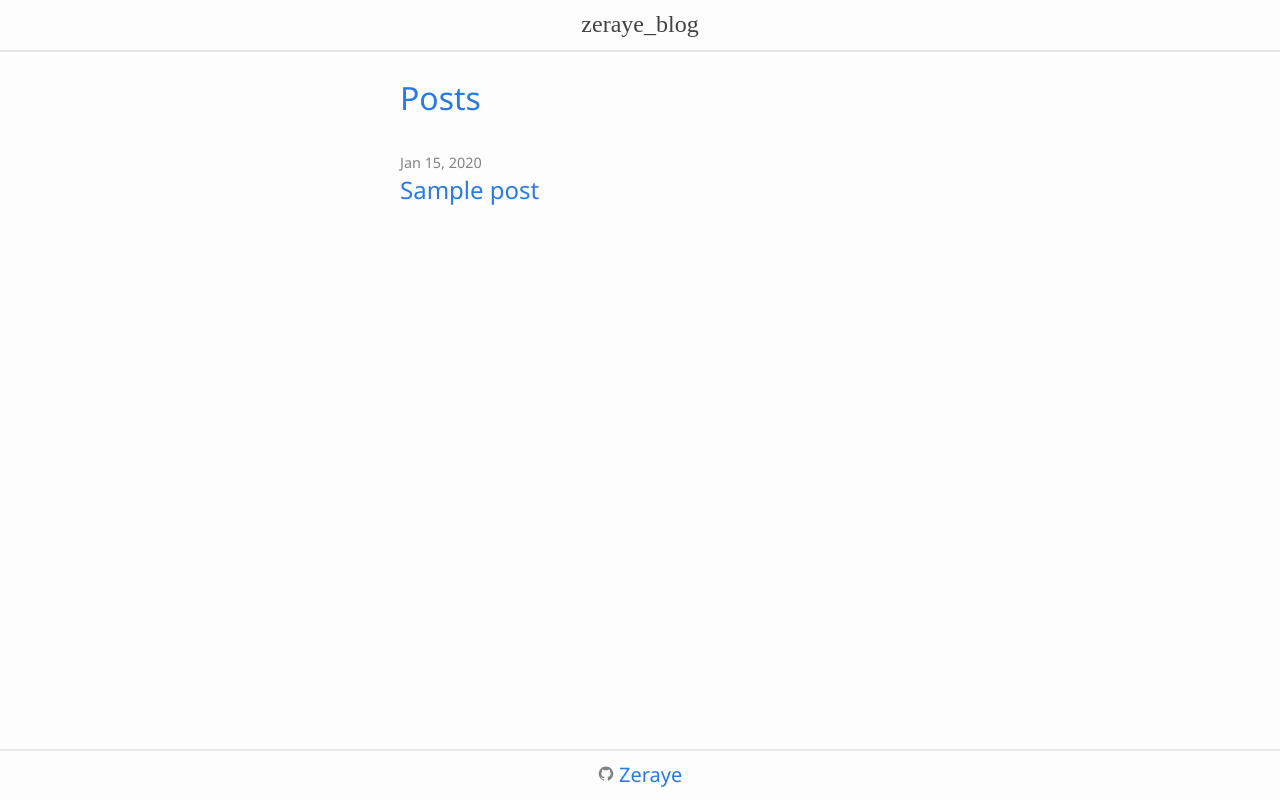
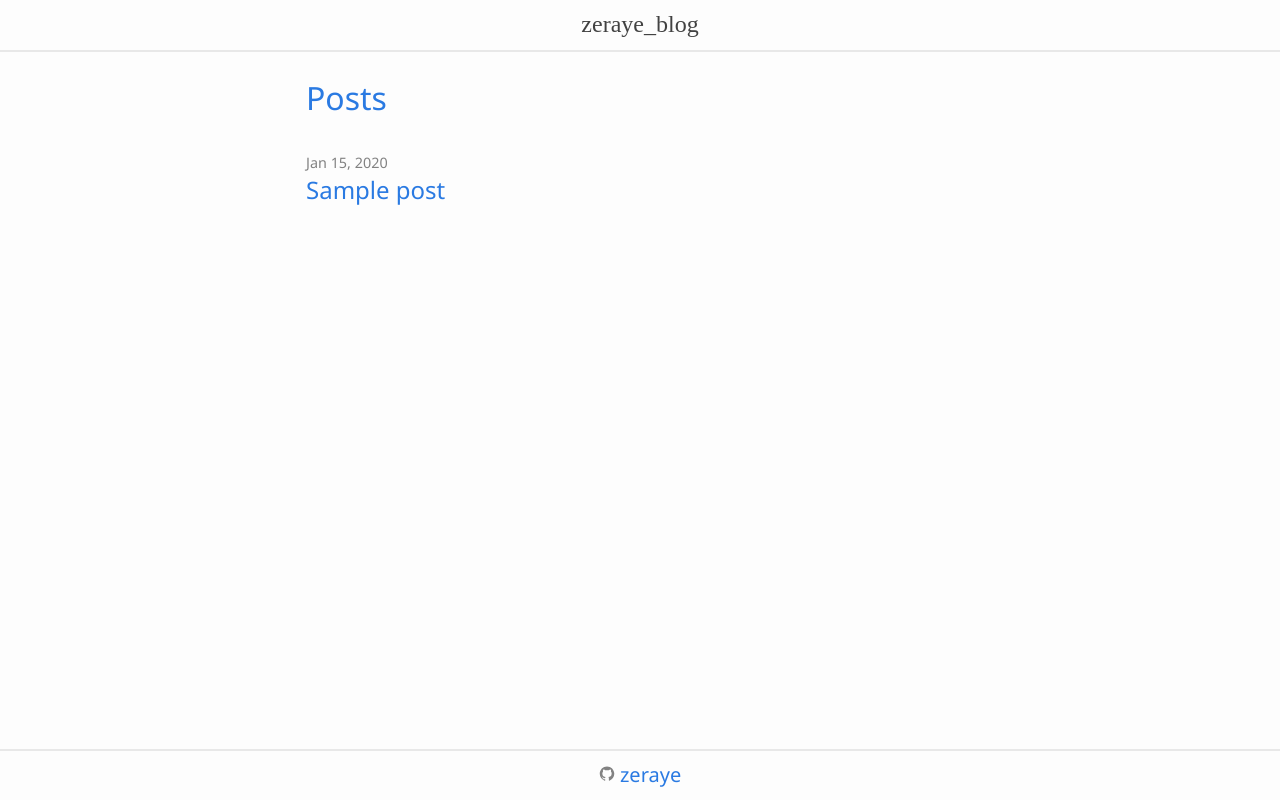
Before and after one commit to zeraye/blog, a Flask app: template templates/blog.html in a window 1280 px wide. Run offline with Flask 2, Linux system fonts and the light colour scheme; the template is opened without the code that fills it: most values are stand-ins (such as "Sample title", 1, 10 or a date in 2020); parts of the project's set-up code (start-up, migrations or seed data) failed here and were passed over.

Commit message:
Small styling changes

```diff
--- a/static/css/base.css
+++ b/static/css/base.css
@@ -37,7 +37,7 @@ body {
   margin-right: auto;
   margin-top: 1.5rem;
   margin-bottom: 1.5rem;
-  width: max(40%, 400px);
+  width: max(50%, 700px);
 }
 
 .blog-content-wrapper {
--- a/templates/base.html
+++ b/templates/base.html
@@ -20,9 +20,9 @@
 
 
   <footer class="blog-footer">
-    <a class="blog-footer-link" href="https://github.com/Zeraye" target="_blank">
+    <a class="blog-footer-link" href="https://github.com/zeraye" target="_blank">
       <img class="blog-footer-img" src="{{ url_for('static', filename='img/octocat.svg') }}" width="16" height="16"/>
-      <span class="blog-footer-username">Zeraye</span>
+      <span class="blog-footer-username">zeraye</span>
     </a>
   </footer>
 </body>
```
